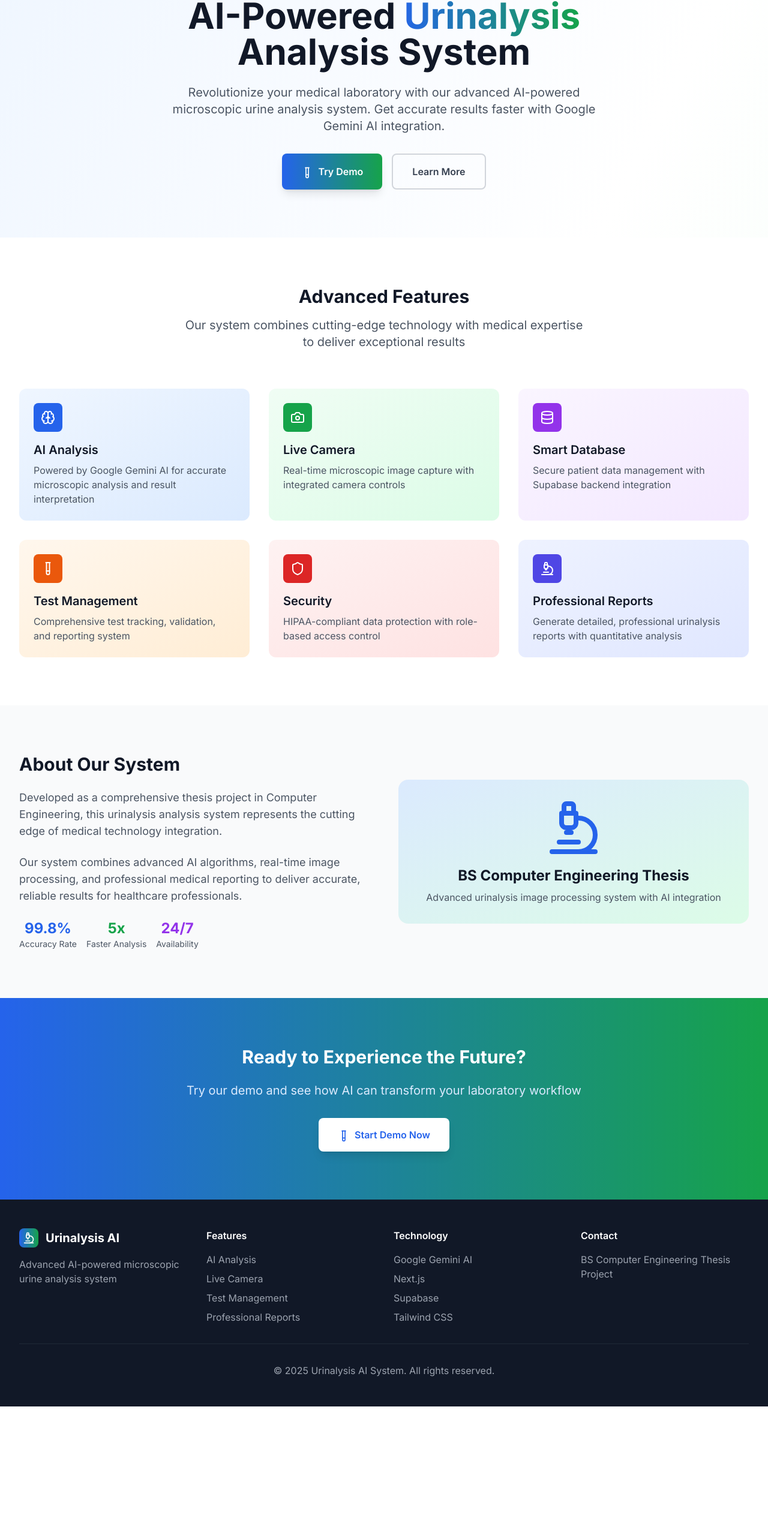
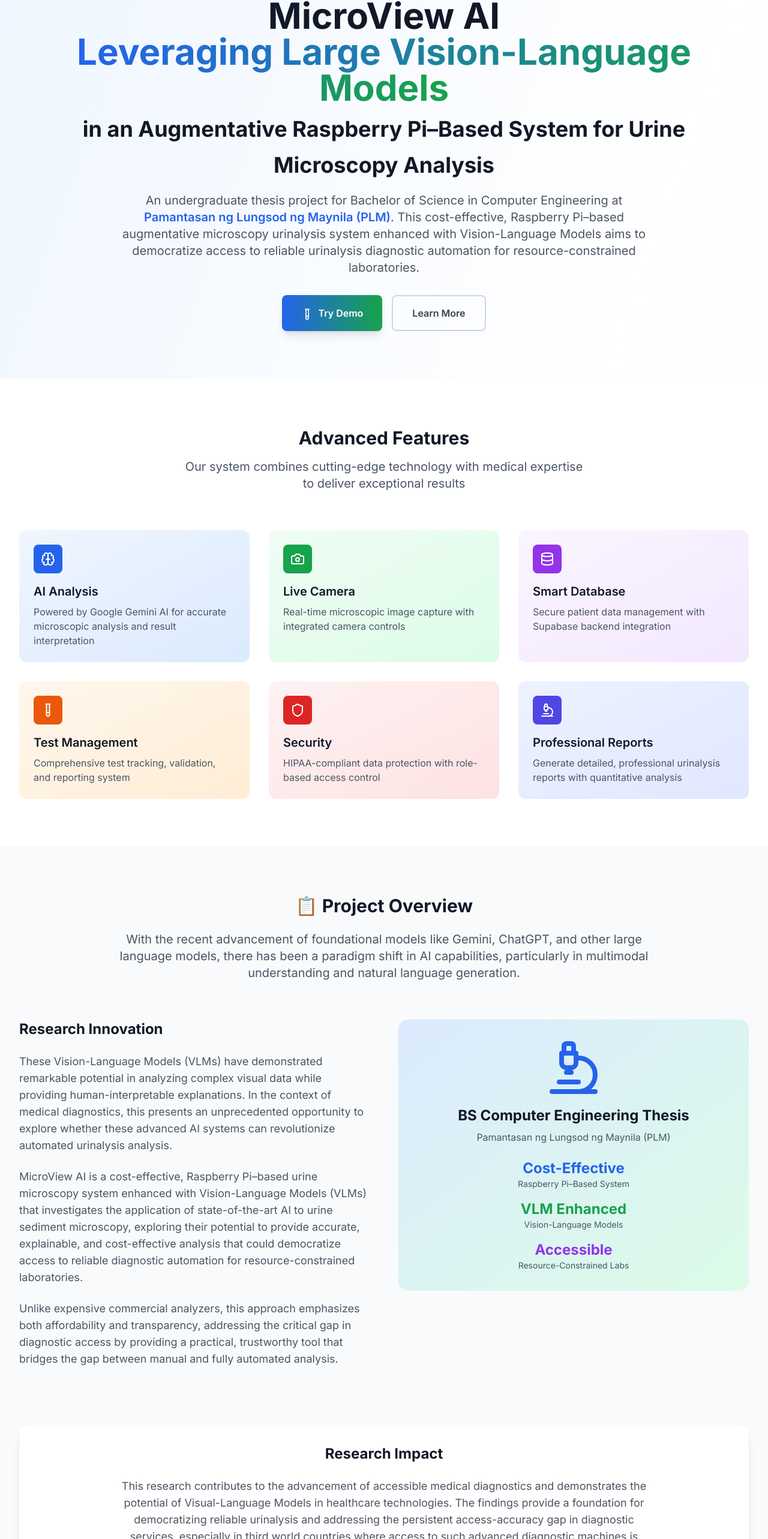
Before and after one commit to mcggEz/microview-ai, a Next.js app: page / in a window 1280 px wide. Shown: the part 157-2723 px from the top of the page at 60% size. Before the commit the page ends 2502 px from the top, so only its background shows below. Built offline with nearby package versions, Linux system fonts and the light colour scheme.

Commit message:
improved landing page contents

```diff
--- a/src/app/page.tsx
+++ b/src/app/page.tsx
@@ -20,7 +20,7 @@ export default function Home() {
               <div className="w-10 h-10 bg-gradient-to-r from-blue-600 to-green-600 rounded-lg flex items-center justify-center">
                 <Microscope className="w-6 h-6 text-white" />
               </div>
-              <h1 className="text-2xl font-bold text-gray-900">Urinalysis AI</h1>
+              <h1 className="text-2xl font-bold text-gray-900">MicroView AI</h1>
             </div>
             <div className="hidden md:flex items-center space-x-6">
               <a href="#features" className="text-gray-600 hover:text-gray-900 transition-colors">Features</a>
@@ -35,14 +35,18 @@ export default function Home() {
       <section className="py-20 px-4 sm:px-6 lg:px-8">
         <div className="max-w-7xl mx-auto text-center">
           <h1 className="text-4xl md:text-6xl font-bold text-gray-900 mb-6">
-            AI-Powered
-            <span className="text-transparent bg-clip-text bg-gradient-to-r from-blue-600 to-green-600"> Urinalysis</span>
+            MicroView AI
             <br />
-            Analysis System
+            <span className="text-transparent bg-clip-text bg-gradient-to-r from-blue-600 to-green-600">Leveraging Large Vision-Language Models</span>
+            <br />
+            <span className="text-2xl md:text-4xl">in an Augmentative Raspberry Pi–Based System for Urine Microscopy Analysis</span>
           </h1>
-          <p className="text-xl text-gray-600 mb-8 max-w-3xl mx-auto">
-            Revolutionize your medical laboratory with our advanced AI-powered microscopic urine analysis system.
-            Get accurate results faster with Google Gemini AI integration.
+          <p className="text-xl text-gray-600 mb-8 max-w-4xl mx-auto">
+            An undergraduate thesis project for Bachelor of Science in Computer Engineering at
+            <span className="font-semibold text-blue-600"> Pamantasan ng Lungsod ng Maynila (PLM)</span>.
+            This cost-effective, Raspberry Pi–based augmentative microscopy urinalysis system enhanced with
+            Vision-Language Models aims to democratize access to reliable urinalysis diagnostic automation
+            for resource-constrained laboratories.
           </p>
           <div className="flex flex-col sm:flex-row gap-4 justify-center">
             <button
@@ -136,41 +140,74 @@ export default function Home() {
       {/* About Section */}
       <section id="about" className="py-20 bg-gray-50">
         <div className="max-w-7xl mx-auto px-4 sm:px-6 lg:px-8">
-          <div className="grid lg:grid-cols-2 gap-12 items-center">
+          <div className="text-center mb-16">
+            <h2 className="text-3xl font-bold text-gray-900 mb-6">📋 Project Overview</h2>
+            <p className="text-xl text-gray-600 max-w-4xl mx-auto">
+              With the recent advancement of foundational models like Gemini, ChatGPT, and other large language models,
+              there has been a paradigm shift in AI capabilities, particularly in multimodal understanding and natural language generation.
+            </p>
+          </div>
+
+          <div className="grid lg:grid-cols-2 gap-12 items-start">
             <div>
-              <h2 className="text-3xl font-bold text-gray-900 mb-6">About Our System</h2>
+              <h3 className="text-2xl font-bold text-gray-900 mb-6">Research Innovation</h3>
               <p className="text-lg text-gray-600 mb-6">
-                Developed as a comprehensive thesis project in Computer Engineering, this urinalysis analysis system
-                represents the cutting edge of medical technology integration.
+                These Vision-Language Models (VLMs) have demonstrated remarkable potential in analyzing complex visual data
+                while providing human-interpretable explanations. In the context of medical diagnostics, this presents an
+                unprecedented opportunity to explore whether these advanced AI systems can revolutionize automated urinalysis analysis.
               </p>
               <p className="text-lg text-gray-600 mb-6">
-                Our system combines advanced AI algorithms, real-time image processing, and professional medical
-                reporting to deliver accurate, reliable results for healthcare professionals.
+                MicroView AI is a cost-effective, Raspberry Pi–based urine microscopy system enhanced with Vision-Language Models (VLMs)
+                that investigates the application of state-of-the-art AI to urine sediment microscopy, exploring their potential to
+                provide accurate, explainable, and cost-effective analysis that could democratize access to reliable diagnostic
+                automation for resource-constrained laboratories.
               </p>
-              <div className="flex space-x-4">
+              <p className="text-lg text-gray-600 mb-8">
+                Unlike expensive commercial analyzers, this approach emphasizes both affordability and transparency, addressing the
+                critical gap in diagnostic access by providing a practical, trustworthy tool that bridges the gap between manual
+                and fully automated analysis.
+              </p>
+            </div>
+
+            <div className="bg-gradient-to-br from-blue-100 to-green-100 p-8 rounded-2xl">
+              <div className="text-center mb-6">
+                <Microscope className="w-24 h-24 text-blue-600 mx-auto mb-4" />
+                <h3 className="text-2xl font-bold text-gray-900 mb-2">BS Computer Engineering Thesis</h3>
+                <p className="text-gray-600 mb-4">
+                  Pamantasan ng Lungsod ng Maynila (PLM)
+                </p>
+              </div>
+
+              <div className="space-y-4">
                 <div className="text-center">
-                  <div className="text-2xl font-bold text-blue-600">99.8%</div>
-                  <div className="text-sm text-gray-600">Accuracy Rate</div>
+                  <div className="text-2xl font-bold text-blue-600">Cost-Effective</div>
+                  <div className="text-sm text-gray-600">Raspberry Pi–Based System</div>
                 </div>
                 <div className="text-center">
-                  <div className="text-2xl font-bold text-green-600">5x</div>
-                  <div className="text-sm text-gray-600">Faster Analysis</div>
+                  <div className="text-2xl font-bold text-green-600">VLM Enhanced</div>
+                  <div className="text-sm text-gray-600">Vision-Language Models</div>
                 </div>
                 <div className="text-center">
-                  <div className="text-2xl font-bold text-purple-600">24/7</div>
-                  <div className="text-sm text-gray-600">Availability</div>
+                  <div className="text-2xl font-bold text-purple-600">Accessible</div>
+                  <div className="text-sm text-gray-600">Resource-Constrained Labs</div>
                 </div>
               </div>
             </div>
-            <div className="bg-gradient-to-br from-blue-100 to-green-100 p-8 rounded-2xl">
-              <div className="text-center">
-                <Microscope className="w-24 h-24 text-blue-600 mx-auto mb-4" />
-                <h3 className="text-2xl font-bold text-gray-900 mb-2">BS Computer Engineering Thesis</h3>
-                <p className="text-gray-600">
-                  Advanced urinalysis image processing system with AI integration
-                </p>
-              </div>
-            </div>
+          </div>
+
+          {/* Research Impact Section */}
+          <div className="mt-16 bg-white p-8 rounded-2xl shadow-lg">
+            <h3 className="text-2xl font-bold text-gray-900 mb-6 text-center">Research Impact</h3>
+            <p className="text-lg text-gray-600 mb-6 text-center max-w-4xl mx-auto">
+              This research contributes to the advancement of accessible medical diagnostics and demonstrates the potential of
+              Visual-Language Models in healthcare technologies. The findings provide a foundation for democratizing reliable
+              urinalysis and addressing the persistent access-accuracy gap in diagnostic services, especially in third world
+              countries where access to such advanced diagnostic machines is limited due to high costs and infrastructure requirements.
+            </p>
+            <p className="text-lg text-gray-600 text-center max-w-4xl mx-auto">
+              By combining low-cost hardware with transparent AI, this work positions itself as a viable step toward ensuring
+              diagnostic equity across diverse clinical settings.
+            </p>
           </div>
         </div>
       </section>
@@ -201,10 +238,10 @@ export default function Home() {
                 <div className="w-8 h-8 bg-gradient-to-r from-blue-600 to-green-600 rounded-lg flex items-center justify-center">
                   <Microscope className="w-5 h-5 text-white" />
                 </div>
-                <span className="text-xl font-bold">Urinalysis AI</span>
+                <span className="text-xl font-bold">MicroView AI</span>
               </div>
               <p className="text-gray-400">
-                Advanced AI-powered microscopic urine analysis system
+                Leveraging Large Vision-Language Models in an Augmentative Raspberry Pi–Based System for Urine Microscopy Analysis
               </p>
             </div>
             <div>
@@ -226,14 +263,18 @@ export default function Home() {
               </ul>
             </div>
             <div>
-              <h4 className="font-semibold mb-4">Contact</h4>
+              <h4 className="font-semibold mb-4">Academic Institution</h4>
               <p className="text-gray-400">
-                BS Computer Engineering Thesis Project
+                Pamantasan ng Lungsod ng Maynila (PLM)
+                <br />
+                Bachelor of Science in Computer Engineering
+                <br />
+                Undergraduate Thesis Project
               </p>
             </div>
           </div>
           <div className="border-t border-gray-800 mt-8 pt-8 text-center text-gray-400">
-            <p>&copy; 2025 Urinalysis AI System. All rights reserved.</p>
+            <p>&copy; 2025 MicroView AI System. All rights reserved.</p>
           </div>
         </div>
       </footer>
```
